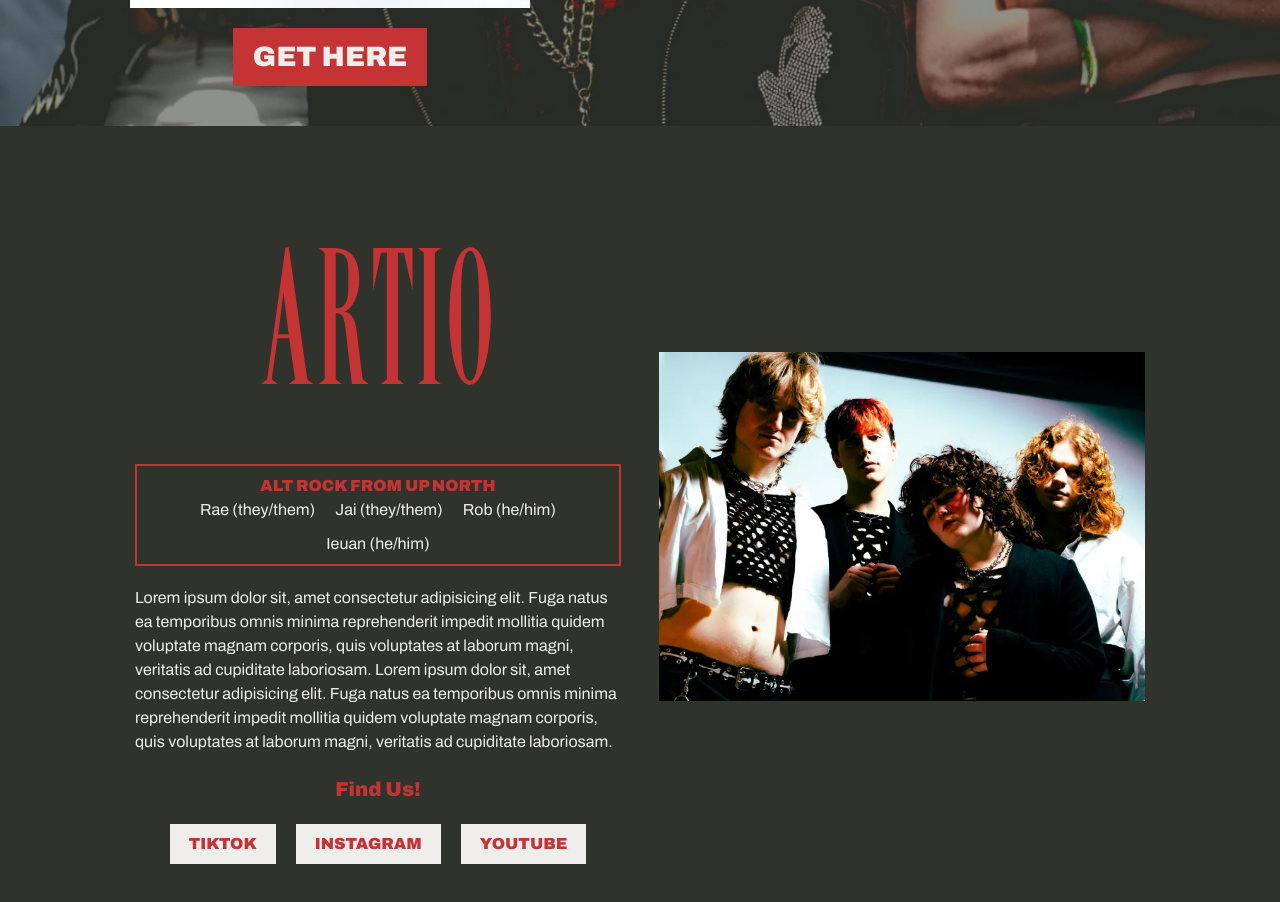
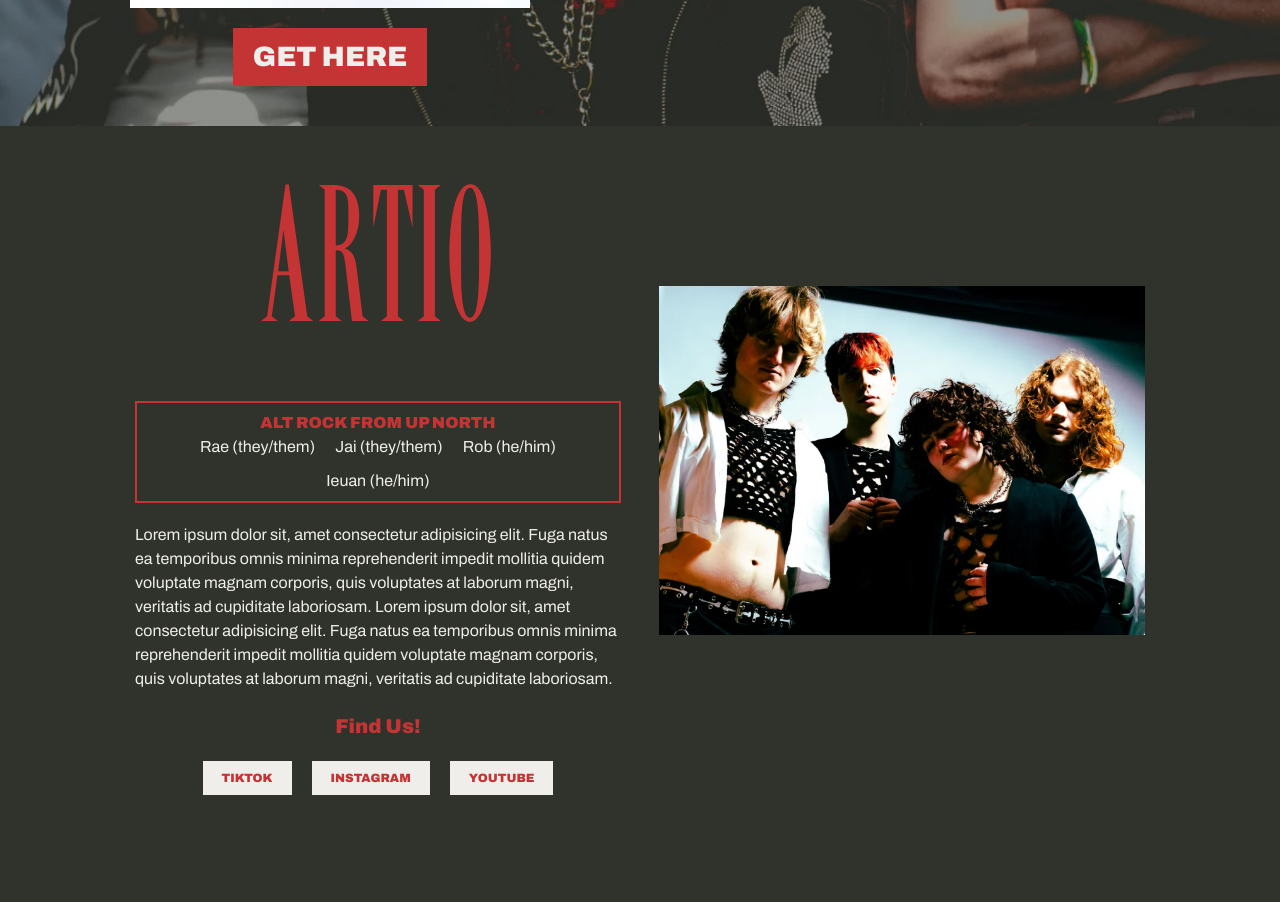
Before and after one commit to JBlackburn94/artio, a Next.js app: page / in a window 1280 px wide. Shown: the part 660-1562 px from the top of the page. After the commit the page ends 1495 px from the top, so only its background shows below. Built offline with nearby package versions, Linux system fonts and the light colour scheme.

Commit message:
reduces text size of links on the about page

```diff
--- a/src/components/About.tsx
+++ b/src/components/About.tsx
@@ -7,8 +7,11 @@
 
 export default function About() {
   return (
-    <section className="h-screen w-full flex flex-col lg:flex-row justify-center lg:justify-between items-center px-[22px] lg:px-[135px] gap-[38px]">
-      <div className="flex flex-col justify-center items-center w-full lg:w-1/2 gap-[20px]">
+    <section className="w-full flex flex-col lg:flex-row justify-center lg:justify-between items-center px-[22px] lg:px-[135px] gap-[38px] mb-10">
+      <div
+        className="flex flex-col justify-center items-center w-full h-auto lg:w-1/2 gap-[20px]"
+        id="about"
+      >
         <h2
           className={`${optil.className} uppercase text-[170px] text-artioRed`}
         >
@@ -38,19 +41,19 @@
         <span className="flex gap-[20px] flex-wrap">
           <Link
             href={"/"}
-            className="bg-artioWhite text-artioRed px-[19px] py-[8px] font-black uppercase"
+            className="bg-artioWhite text-artioRed px-[19px] py-[8px] text-[12px] font-black uppercase"
           >
             TikTok
           </Link>
           <Link
             href={"/"}
-            className="bg-artioWhite text-artioRed px-[19px] py-[8px] font-black uppercase"
+            className="bg-artioWhite text-artioRed px-[19px] py-[8px] text-[12px] font-black uppercase"
           >
             Instagram
           </Link>
           <Link
             href={"/"}
-            className="bg-artioWhite text-artioRed px-[19px] py-[8px] font-black uppercase"
+            className="bg-artioWhite text-artioRed px-[19px] py-[8px] text-[12px] font-black uppercase"
           >
             YouTube
           </Link>
```
